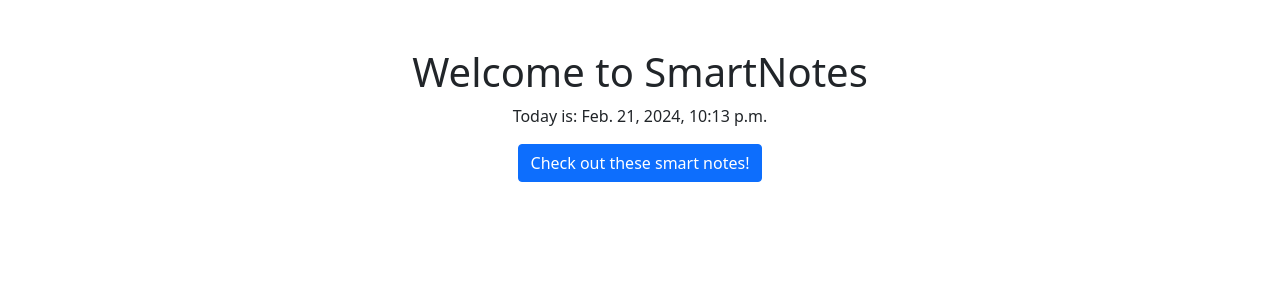
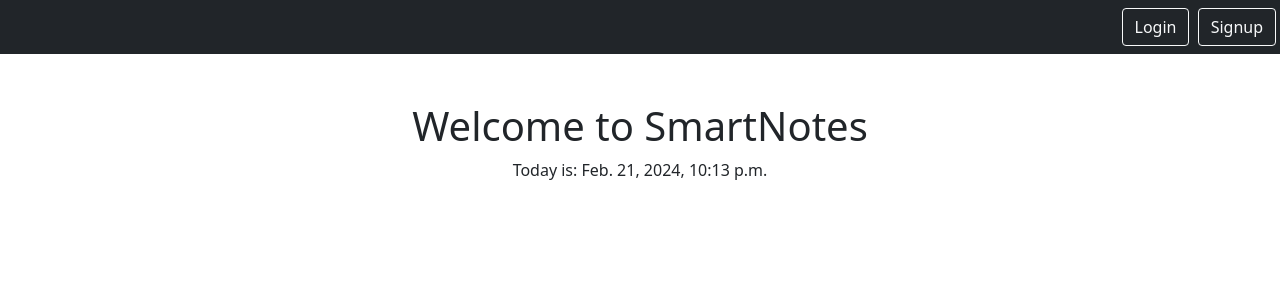
Before and after one commit to dev-f3r/Linkedin-Django-Essential-Training, a Django app: page /home/ in a window 1280 px wide. Shown: the top 300 px of the page. Run offline with Django 4.2, Linux system fonts and the light colour scheme.

Commit message:
Dynamic navbar

```diff
--- a/home/templates/home/welcome.html
+++ b/home/templates/home/welcome.html
@@ -3,5 +3,7 @@
 {% block content%}
     <h1>Welcome to SmartNotes</h1>
     <p>Today is: {{ today }}</p>
-    <a href="{% url 'notes.list' %}" class="btn btn-primary">Check out these smart notes!</a>
+    {% if user.is_authenticated %}
+        <a href="{% url 'notes.list' %}" class="btn btn-primary">Check out these smart notes!</a>
+    {% endif %}
 {% endblock %}
--- a/notes/templates/notes/notes_list.html
+++ b/notes/templates/notes/notes_list.html
@@ -2,7 +2,6 @@
 
 {% block content %}
 <h1 class="my-2">These are the notes:</h1>
-<a href="{% url "notes.new" %}" class="btn btn-primary mb-3">New</a>
 <div class="row row-cols3 g-2">
     {% for note in notes %}
     <div class="col">
--- a/static/templates/base.html
+++ b/static/templates/base.html
@@ -8,6 +8,19 @@
     </head>
 
     <body>
+        <nav class="navbar navbar-dark bg-dark">
+            <div class="ms-auto">
+                {% if user.is_authenticated %}
+                    <a href="{% url "notes.list" %}" class="btn btn-outline-light me-1">Notes</a>
+                    <a href="{% url "notes.new" %}" class="btn btn-outline-light me-1">Create</a>
+                    <a href="{% url "logout" %}" class="btn btn-outline-light me-1">Logout</a>
+                {% else %}
+                    <a href="{% url "login" %}" class="btn btn-outline-light me-1">Login</a>
+                    <a href="{% url "signup" %}" class="btn btn-outline-light me-1">Signup</a>
+                {% endif %}
+            </div>
+        </nav>
+
         <div class="my-5 text-center container">
             {% block content %}
             {% endblock %}
```
